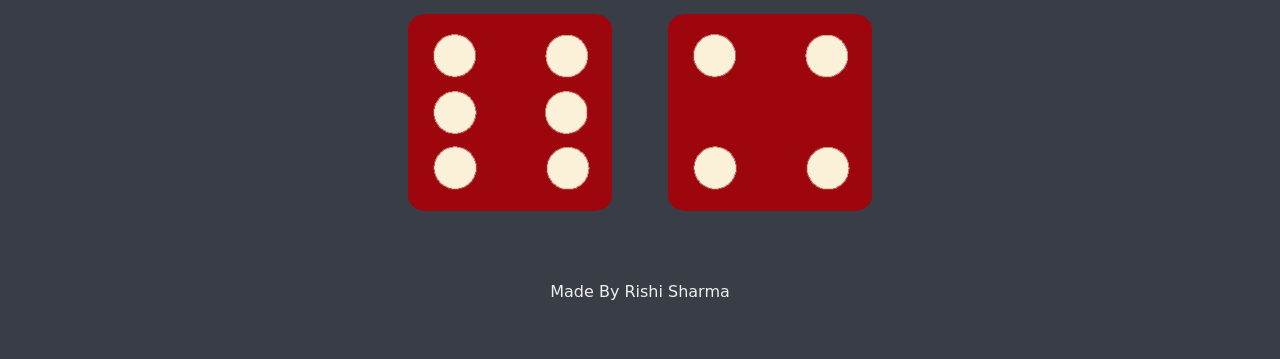
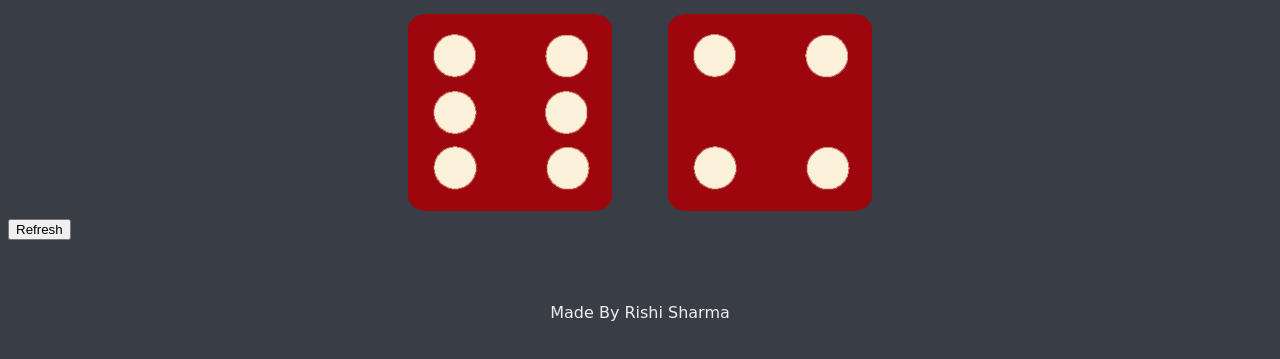
Before and after one commit to i-rishi/Dice-Game, a plain HTML site: page index.html in a window 1280 px wide. Shown: the part 265-624 px from the top of the page. Drawn offline with Linux system fonts and the light colour scheme.

Commit message:
added Refresh button

```diff
--- a/index.html
+++ b/index.html
@@ -21,6 +21,7 @@
       </div>
     </div>
 
+    <button class="btn">Refresh</button>
     <script src="index.js" charset="utf-8"></script>
   </body>
   <footer>Made By Rishi Sharma</footer>
```
